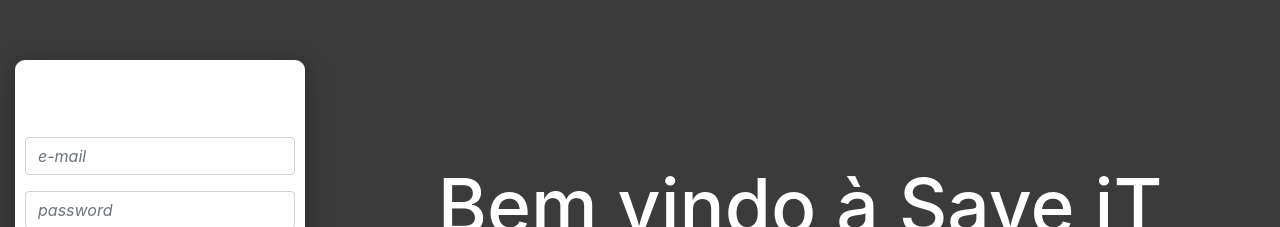
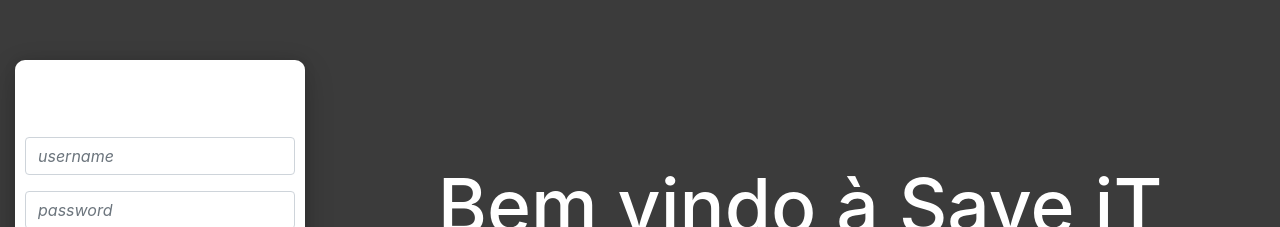
Before and after one commit to SaveItSoftwareDev/saveitapp, a React (Create React App) app: page / in a window 1280 px wide. Shown: the part 190-417 px from the top of the page. Built offline with nearby package versions, Linux system fonts and the light colour scheme.

Commit message:
autenticação simples

```diff
--- a/src/pages/dashboard/components/modal-registo.component.tsx
+++ b/src/pages/dashboard/components/modal-registo.component.tsx
@@ -132,7 +132,9 @@
                         <option>Loading...</option>
                       ) : (
                         categoriasData.map((categoria: ICategoria) => (
-                          <option>{categoria.nome}</option>
+                          <option value={categoria.id_categoria}>
+                            {categoria.nome}
+                          </option>
                         ))
                       )}
                     </BS.Form.Control>
--- a/src/pages/dashboard/dashboard.service.tsx
+++ b/src/pages/dashboard/dashboard.service.tsx
@@ -12,7 +12,12 @@
   tipo: string;
 }
 
-const headers = { "Content-Type": "application/json" };
+const authToken = JSON.parse(localStorage.getItem("token") || "{}");
+
+const headers = {
+  "Content-Type": "application/json",
+  Authorization: `Token ${authToken.auth_token} `,
+};
 
 export const SERVICE = {
   routes: {
@@ -35,17 +40,22 @@
     },
 
     getCategorias: () => {
-      return axios.get(`http://127.0.0.1:8000/${SERVICE.routes.categorias}/`);
+      return axios.get(`http://127.0.0.1:8000/${SERVICE.routes.categorias}/`, {
+        headers,
+      });
     },
 
     getSubCategorias: () => {
       return axios.get(
-        `http://127.0.0.1:8000/${SERVICE.routes.subcategorias}/`
+        `http://127.0.0.1:8000/${SERVICE.routes.subcategorias}/`,
+        { headers }
       );
     },
 
     getContas: () => {
-      return axios.get(`http://127.0.0.1:8000/${SERVICE.routes.contas}/`);
+      return axios.get(`http://127.0.0.1:8000/${SERVICE.routes.contas}/`, {
+        headers,
+      });
     },
 
     createReceita: (data: IMovimentoData) => {
--- a/src/pages/dashboard/fetchers/useFetchCategorias.hook.tsx
+++ b/src/pages/dashboard/fetchers/useFetchCategorias.hook.tsx
@@ -2,10 +2,9 @@
 import { SERVICE } from "../dashboard.service";
 
 export interface ICategoria {
-  //id: number;
+  id_categoria: number;
   nome: string;
   id_utilizador: number;
-
 }
 
 export const useFetchCategorias = (): [
--- a/src/pages/login/login.page.tsx
+++ b/src/pages/login/login.page.tsx
@@ -10,12 +10,12 @@
 import { useHistory } from "react-router-dom";
 
 const schema = yup.object({
-  email: yup.string().required().max(35).min(1),
+  username: yup.string().required().max(35).min(1),
   password: yup.string().required().min(5),
 });
 
 const initialValues: ILoginData = {
-  email: "",
+  username: "",
   password: "",
 };
 interface ILoginPageProps {}
@@ -36,6 +36,10 @@
                   SERVICE.methods
                     .doLogin(values)
                     .then((result) => {
+                      localStorage.setItem(
+                        "token",
+                        JSON.stringify(result.data)
+                      );
                       console.log(
                         "LOGIN COM SUCESSO! -> Redirecionar para DASHBOARD"
                       );
@@ -62,13 +66,13 @@
                     <BS.Form.Group>
                       <BS.Form.Control
                         className="italico"
-                        type="email"
-                        name="email"
-                        placeholder="e-mail"
+                        type="text"
+                        name="username"
+                        placeholder="username"
                         onChange={handleChange}
                         onBlur={handleBlur}
-                        value={values.email}
-                        isValid={touched.email && !errors.email}
+                        value={values.username}
+                        isValid={touched.username && !errors.username}
                       />
                     </BS.Form.Group>
 
--- a/src/pages/login/login.service.tsx
+++ b/src/pages/login/login.service.tsx
@@ -1,14 +1,17 @@
 import axios from "axios";
 
 export interface ILoginData {
-  email: string;
+  username: string;
   password: string;
 }
 
 export const SERVICE = {
+  routes: {
+    login: "api/v1/token/login/",
+  },
   methods: {
     doLogin: (data: ILoginData) => {
-      return axios.post("localhost:3000/login", data);
+      return axios.post(`http://127.0.0.1:8000/${SERVICE.routes.login}`, data);
     },
   },
 };
```
Also changed, not shown: 1 other file (tests, documents, lock files or other folders).
